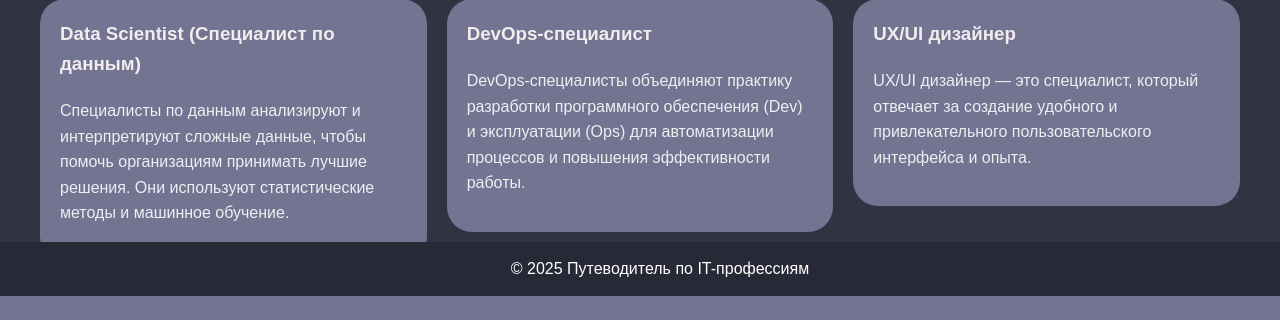
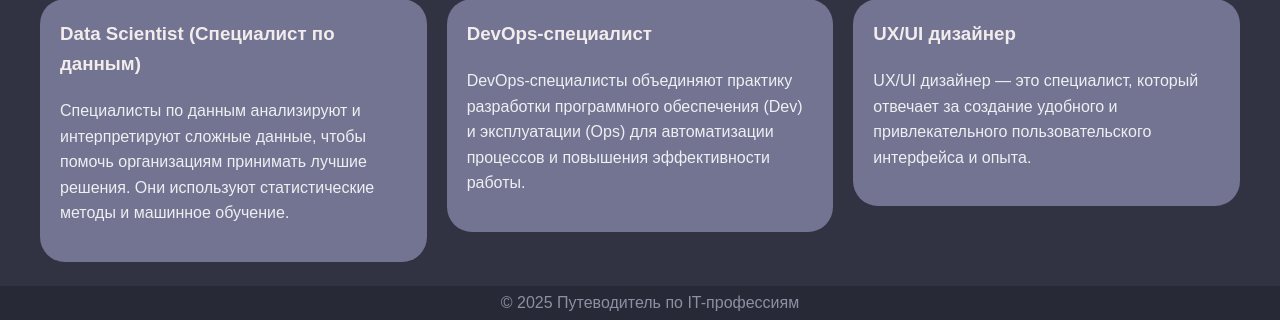
Before and after one commit to IXITMANI/OUPIDIDY, a PHP site: page /Main.html in a window 1280 px wide. Shown: the part 504-824 px from the top of the page. Before the commit the page ends 800 px from the top, so only its background shows below. Run offline with PHP 8.4, Linux system fonts and the light colour scheme.

Commit message:
fixed footer position issues

```diff
--- a/css/main.css
+++ b/css/main.css
@@ -1,15 +1,17 @@
+body{
+    min-height: 100vh;
+    margin: 0;
+    background-color: #313242;
+    font-family: 'Arial', sans-serif;
+    display: grid;
+    grid-template-rows: auto 1fr auto;
+}
+
 header {
     display: grid;
     padding: 20px;
     background-color: #282936;
     color: white;
-
-}
-
-body{
-    margin: 0;
-    background-color: #313242;
-    font-family: 'Arial', sans-serif;
 }
 
 .main-shit {
@@ -30,8 +32,6 @@ body{
 a {
     text-decoration: none;
 }
-
-
 
 
 nav button {
@@ -110,21 +110,21 @@ article a {
 
 footer {
     color:white;
-    position: absolute;
-    margin-top: 1%;
-    flex-direction: column;
-    padding: 20px;
+    position:static;
+    padding: 10px;
+    margin-top: 1.5em;
     width: 100%;
     background-color: #282936;
     bottom: 0;
     left: 0;
     width:100%;
     height:14px;
+    text-align: center;
 }
 
 footer p {
     margin-top: -2px;
-    text-align: center;
+    color:#8e8fa2
 }
 
 header nav button {
```
Also changed, not shown: Main.html (indentation only).
